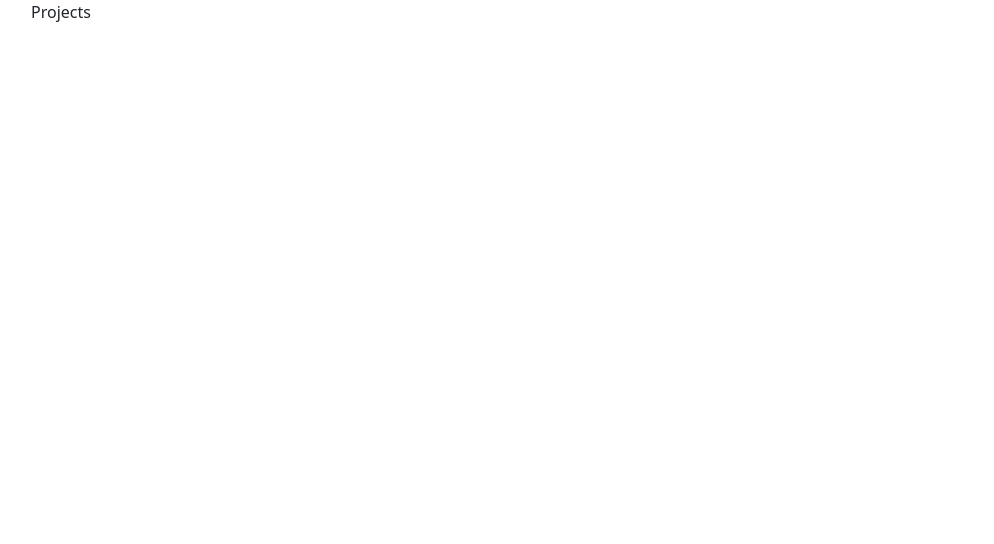
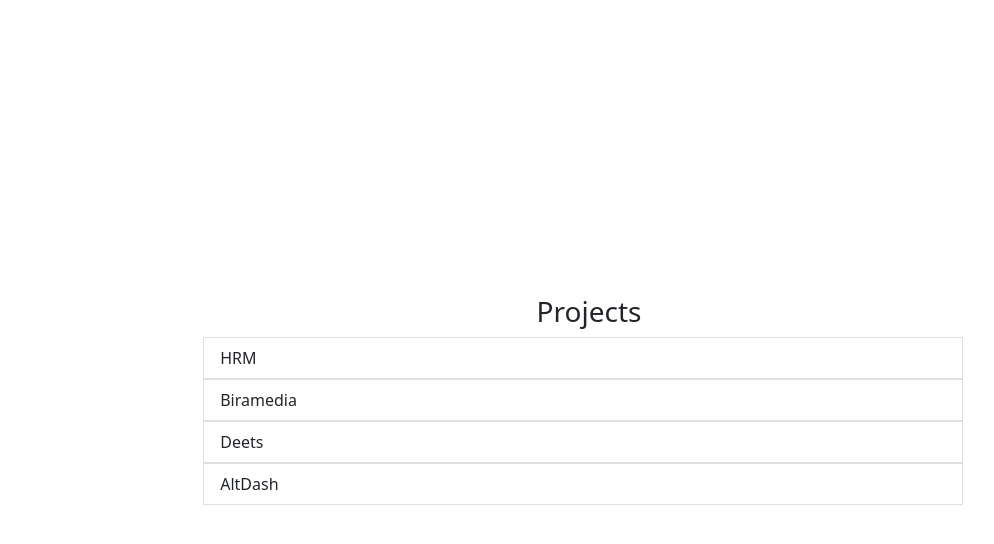
Before and after one commit to kshitijzasya/time-tracker, a React (Create React App) app: page /projects in a window 1280 px wide. Shown: the top 544 px of the page, without its empty margins (51-1045 px from the left). Built offline with nearby package versions, Linux system fonts and the light colour scheme.

Commit message:
request with headers

```diff
--- a/src/helpers/apicalls.js
+++ b/src/helpers/apicalls.js
@@ -3,17 +3,22 @@ import { API } from '../config/api';
 
 const API_URL = API.url;
 
+var defaultOptions = {
+    headers: {
+        // "Content-Type": "application/json",
+        // "Access-Control-Allow-Headers": "*"
+      }
+}
+
 export default {
     GET: (url) => {
-        return axios.get(`${API_URL}${url}`)
-            .then(response => response.json())
-            .then(response => response.data)
-            .catch(error => console.log('error in get', { url: `${API_URL}${url}`, error }));
+        return axios.get(`${API_URL}${url}`, {...defaultOptions})
+            .then(response => response)
+            .catch(error => ({'status': 'error', 'message': error}));
     },
     POST: (url, data) => {
-        return axios.post(`${API_URL}${url}`, data)
-            .then(response => response.json())
-            .then(res => res)
-            .catch(err => console.log('error on post', { url: `${API_URL}${url}`, err }))
+        return axios.post(`${API_URL}${url}`, data, {...defaultOptions})
+            .then(response => response)
+            .catch(error => ({'status': 'error', 'message': error}))
     }
 };
--- a/src/renderer/pages/auth/login.js
+++ b/src/renderer/pages/auth/login.js
@@ -18,14 +18,17 @@ const Login = _ => {
   const submitLoginForm = async(e) => {
     e.preventDefault();
 
-    // console.log(await Calls.GET('login'))
+    console.log(await Calls.GET('tracker/login'))
     if ( email === '' || password === '' ) {
       console.log('Please fill in all fields');
-      // return false;
+      return false;
     }
     //Send response for login
-    // let response = await Calls.POST('login', {email, password});
-    navigate('/projects');
+    let response = await Calls.POST('tracker/login', {email, password});
+    if (response.status){
+      console.log('localstorage', window.localStorage)
+      // navigate('/projects');
+    }
   }
   return (
     <>
--- a/src/renderer/pages/process/projects.js
+++ b/src/renderer/pages/process/projects.js
@@ -1,13 +1,59 @@
 import React from 'react';
 import {
-
+    Row,
+    ListGroup
 } from 'react-bootstrap';
 import { BasicLayout } from '../../components/layouts/basic';
+import { Link } from 'react-router-dom';
 
-const Projects = _ => { console.log('inside projects')
+const projectsData = [
+    {
+        id: 1,
+        name: 'HRM',
+        description: 'Human Resource Management',
+    },
+    {
+        id: 2,
+        name: 'Biramedia',
+        description: 'Twilio call center for agents',
+    },
+    {
+        id: 3,
+        name: 'Deets',
+        description: 'Call washing for customers'
+    },
+    {
+        id: 4,
+        name: 'AltDash',
+        description: 'Crypto dashboard',
+    }
+];
+
+const noDecorations = { textDecoration: 'none' };
+
+const Projects = _ => {
+    console.log('inside projects')
     return (
         <>
-        <p>Projects</p>
+            <div className="flex h-screen px-4">
+                <div className="m-auto rounded border-slate-300 min-w-[70%]">
+                    <h3 className="text-center">Projects</h3>
+                    <Row>
+                        <ListGroup>
+                            {
+                                projectsData.map(project => {
+                                    return (
+                                        <Link to={`/projects/${project.id}`} key={project.id} style={noDecorations}>
+                                            <ListGroup.Item key={project.id}>{project.name}</ListGroup.Item>
+                                        </Link>
+                                    )
+                                })
+                            }
+
+                        </ListGroup>
+                    </Row>
+                </div>
+            </div>
         </>
     )
 }
--- a/src/renderer/pages/process/tracker.js
+++ b/src/renderer/pages/process/tracker.js
@@ -1,9 +1,9 @@
 import React, { useEffect, useState } from "react";
 import { Button } from "react-bootstrap";
+import { Link } from "react-router-dom";
+
 //Renderer
 const renderer = window.ipcRenderer;
-//setting value for interval
-var recorder;
 
 const startRecording = _ => {
   console.log('startRecording');
@@ -30,6 +30,7 @@ const Recorder = () => {
       <div className="container">
         <div className="">
           <p>Screen Capturer</p>
+          <Link to="/projects">back</Link>
           <Button variant="primary" onClick={startRecording}>Primary</Button>
           <Button variant="danger" onClick={stopRecording}>Primary</Button>
         </div>
--- a/src/renderer/routes.js
+++ b/src/renderer/routes.js
@@ -10,6 +10,7 @@ export default () => {
       <Routes>
         <Route exact path="/" element={<Login />} />
         <Route exact path="/projects" element={<Projects />} />
+        <Route exact path="/projects/:id" element={<Recorder />} />
         <Route exact path="/tracking" element={<Recorder />}/>
         <Route path="*" element={<Login />} />
       </Routes>
```
